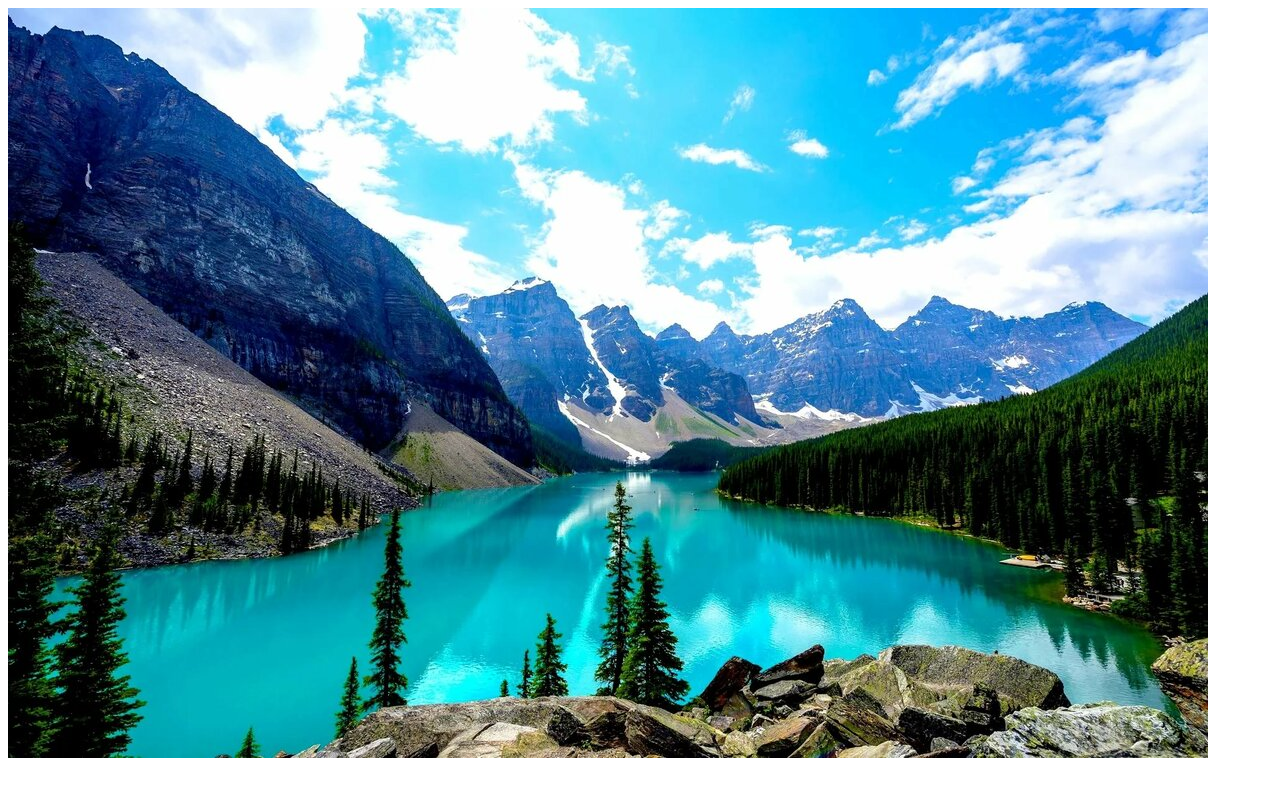
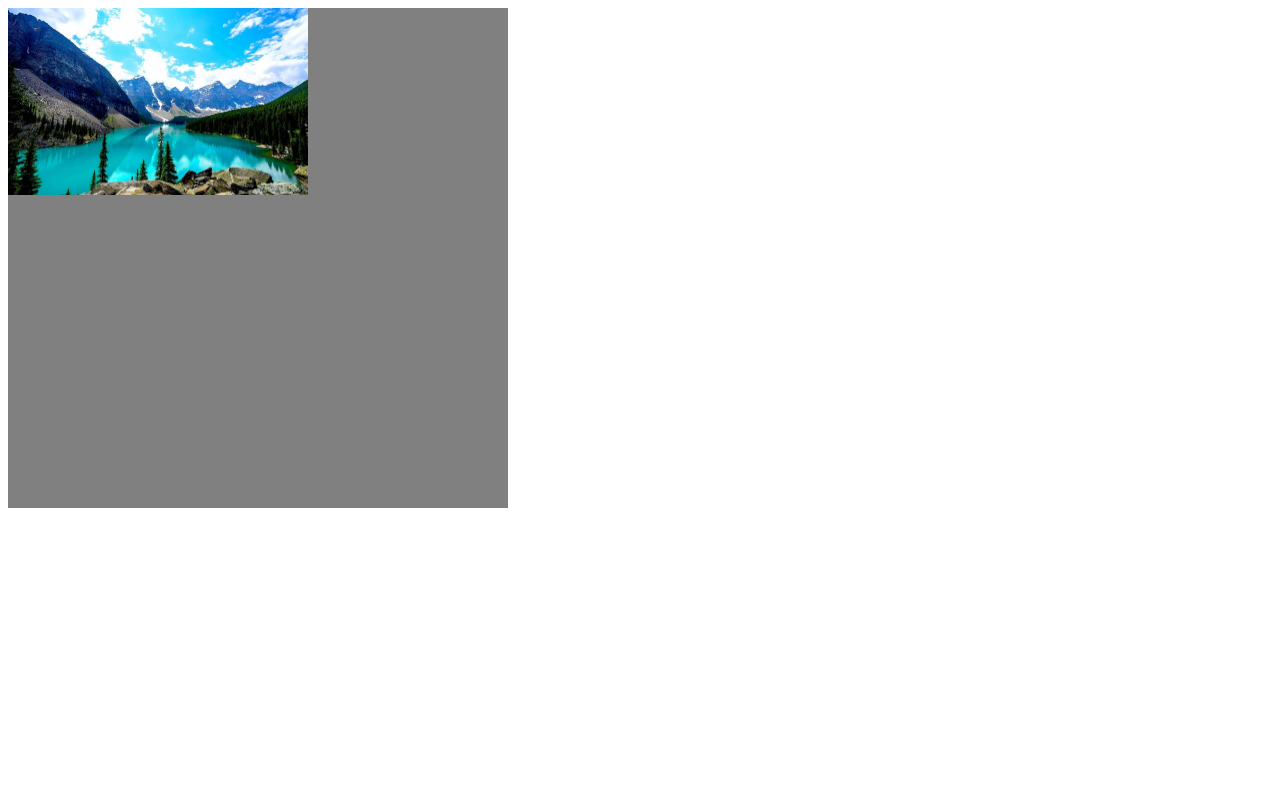
Before and after one commit to Foinowl/battleCityJS, a plain HTML site: page index.html in a window 1280 px wide. Drawn offline with Linux system fonts and the light colour scheme.

Commit message:
add container, rendererm sprite

```diff
--- /dev/null
+++ b/engine/Container.js
@@ -0,0 +1,26 @@
+(function() {
+  'use strict'
+
+  class Container {
+    constructor() {
+      this.displayObjects = []
+    }
+
+    add(displayObject) {
+      if (!this.displayObjects.includes(displayObject)) {
+        this.displayObjects.push(displayObject)
+      }
+    }
+
+    remove() {
+
+    }
+
+    draw(canvas, context) {
+      this.displayObjects.forEach(obj => obj.draw(canvas, context))
+    }
+  }
+
+  window.GameEngine = window.GameEngine || {}
+  window.GameEngine.Container = Container
+})()
--- a/engine/Loader.js
+++ b/engine/Loader.js
@@ -17,6 +17,18 @@
       this.loadOrder.images.push({name, src})
     }
 
+    addJson(name, address) {
+      this.loadOrder.json.push({name, address})
+    }
+
+    getImage(name) {
+      return this.resources.images[name]
+    }
+
+    getJson(name) {
+      return this.resources.jsons[name]
+    }
+
     load(cb) {
       const promises = []
 
@@ -32,12 +44,25 @@
               this.loadOrder.images.splice(index, 1)
             }
           })
+        promises.push(promise)
+        }
 
-        promises.push(promise)
-      }
+        // for (const jsonData of this.loadOrder.images) {
+        //   const {name, address} = jsonData
+        //   const promise = Loader
+        //     .loadJson(address)
+        //     .then(json => {
+        //       this.resources.jsons[name] = json
 
+        //       if (this.loadOrder.jsons.includes(jsonData)) {
+        //         const index = this.loadOrder.jsons.indexOf(jsonData)
+        //         this.loadOrder.jsons.splice(index, 1)
+        //       }
+        //     })
+        //   promises.push(promise)
+        //  }
       Promise.all(promises).then(cb)
-    }
+  }
 
     static loadImage(src) {
       return new Promise((resolve, reject) => {
@@ -50,6 +75,15 @@
         }
       })
     }
+
+    static loadJson(address) {
+      return new Promise((resolve, reject) => {
+        fetch(address)
+          .then(result => result.json())
+          .then(result => resolve(result))
+          .catch(err => reject(err))
+      })
+    }
   }
 
   window.GameEngine = window.GameEngine || {}
--- /dev/null
+++ b/engine/Renderer.js
@@ -0,0 +1,55 @@
+(function() {
+  'use strict'
+
+  class Renderer {
+    constructor(args = {}) {
+      this.canvas = document.createElement('canvas')
+      this.context = this.canvas.getContext('2d')
+      this.background = args.background || 'black'
+
+      this.canvas.width = args.width || 100
+      this.canvas.height = args.height || 100
+
+      this.update = args.update || (() => {})
+
+      this.stage = new GameEngine.Container()
+
+      requestAnimationFrame(timestamp => this.tick(timestamp))
+    }
+
+    tick(timestamp) {
+      this.update(timestamp)
+      this.clear()
+      this.render()
+
+      requestAnimationFrame(timestamp => this.tick(timestamp))
+    }
+
+    get displayObjects() {
+      return _getDisplayObjects(this.stage)
+      function _getDisplayObjects(container, result = []) {
+        container.displayObjects.forEach(displayObject => {
+          if (displayObject instanceof GameEngine.Container) {
+            _getDisplayObjects(displayObject, result)
+          } else {
+            result.push(displayObject)
+          }
+        })
+      }
+    }
+
+    render() {
+      this.stage.draw(this.canvas, this.context)
+    }
+
+    clear() {
+      this.context.fillStyle = this.background
+      this.context.beginPath()
+      this.context.rect(0, 0, this.canvas.width, this.canvas.height)
+      this.context.fill()
+    }
+  }
+
+  window.GameEngine = window.GameEngine || {}
+  window.GameEngine.Renderer = Renderer
+})()
--- /dev/null
+++ b/engine/Sprite.js
@@ -0,0 +1,88 @@
+(function() {
+  'use strict'
+
+  class Sprite {
+    constructor(texture, args = {}) {
+      this.texture = texture
+
+      const frame = args.frame || {}
+
+      this.frame = {
+        x: frame.x || 0,
+        y: frame.y || 0,
+        width: frame.width || texture.width,
+        height: frame.height || texture.height,
+      }
+
+      this.x = args.x || 0
+      this.y = args.y || 0
+      this.anchorX = args.anchorX.x || 0
+      this.anchorY = args.anchorY.y || 0
+      this.width = args.width || this.frame.width
+      this.height = args.height || this.frame.height
+
+      if (args.scale !== undefined) {
+        this.setScale(args.scale)
+      }
+    }
+
+    setScale(val) {
+      this.scaleX = val
+      this.scaleY = val
+    }
+
+    get absoluteX() {
+      return this.x - this.anchorX * this.width
+    }
+
+    set absoluteX(val) {
+      this.x = val + this.anchorX * this.width
+     return val
+    }
+
+    get absoluteY() {
+      return this.y - this.anchorY * this.height
+    }
+
+    set absoluteY(val) {
+      this.y = val + this.anchorY * this.height
+      return val
+    }
+
+    get scaleX() {
+      return this.width / this.frame.width
+    }
+
+    set scaleX(val) {
+      this.width = this.frame.width * val
+      return val
+    }
+
+    get scaleY() {
+      return this.height / this.frame.height
+    }
+
+    set scaleY(val) {
+      this.height = this.frame.height * val
+      return val
+    }
+
+    draw(canvas, context) {
+      context.drawImage(
+        this.texture,
+        this.frame.x,
+        this.frame.y,
+        this.frame.width,
+        this.frame.height,
+
+        this.absoluteX,
+        this.absoluteY,
+        this.width,
+        this.height
+      )
+    }
+  }
+
+  window.GameEngine = window.GameEngine || {}
+  window.GameEngine.Sprite = Sprite
+})()
--- a/index.html
+++ b/index.html
@@ -7,10 +7,47 @@
 </head>
 <body>
   <script src="engine/Loader.js"></script>
+  <script src="engine/Renderer.js"></script>
+  <script src="engine/Sprite.js"></script>
+  <script src="engine/Container.js"></script>
   <script>
-    const {Loader} = GameEngine
-    Loader.loadImage('static/1.jpg').then(image => {
-      document.body.append(image)
+    const {Loader, Renderer, Sprite, Container} = GameEngine
+
+    let sprite = null
+
+    const loader = new Loader
+    const renderer = new Renderer({
+      width: 500,
+      height: 500,
+      background: 'gray',
+
+      update(timestamp) {
+        if (!sprite) {
+          return
+        }
+
+        // sprite.x = renderer.canvas.width / 2 + 100 * Math.cos(timestamp / 100)
+        // sprite.y = renderer.canvas.height / 2 + 100 * Math.sin(timestamp / 100)
+      }
+    })
+
+    document.body.append(renderer.canvas)
+
+    loader.addImage('1', 'static/1.jpg')
+    loader.load(() => {
+      sprite = new Sprite(loader.getImage('1'), {
+        scale: 0.25,
+        anchorX: 0.5,
+        anchorY: 0.5
+      })
+      renderer.stage.add(sprite)
+
+      sprite.absoluteX = 0
+      sprite.absoluteY = 0
+      // sprite.x = 200
+      // sprite.y = 200
+      // sprite.width = 100
+      // sprite.height = 100
     })
   </script>
 </body>
```
